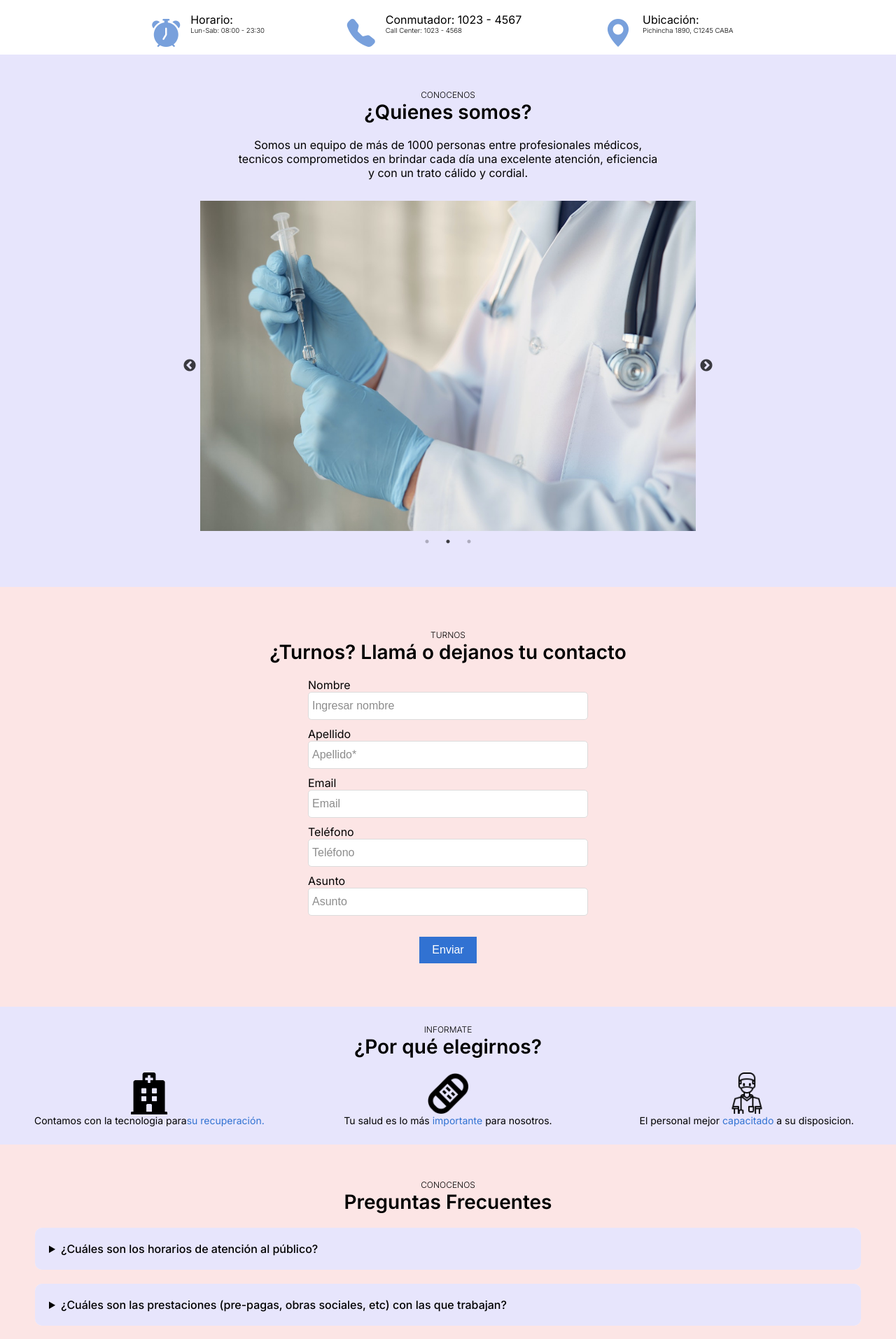
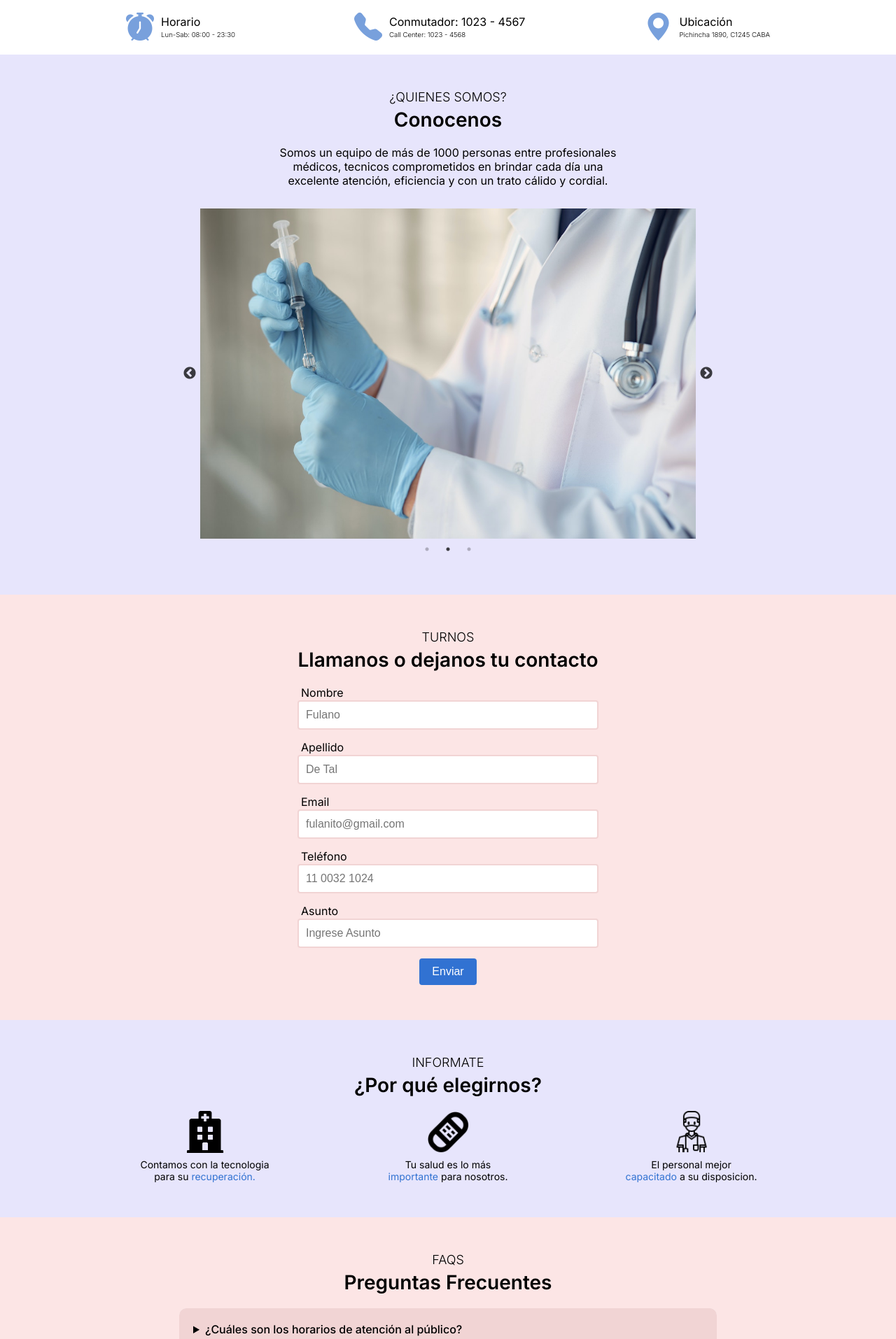
Before and after one commit to Blackpachamame/tpfinal-react-utn, a React (Vite) app: page / in a window 1280 px wide. Shown: the part 802-2716 px from the top of the page at 70% size. Built offline with nearby package versions, Linux system fonts and the light colour scheme.

Commit message:
Estilos corregidos para desktop

```diff
--- a/index.html
+++ b/index.html
@@ -9,7 +9,8 @@
   <link rel="preconnect" href="https://fonts.gstatic.com" crossorigin>
   <link href="https://fonts.googleapis.com/css2?family=Inter:wght@300;400;500;600&display=swap" rel="stylesheet">
 
-  <link rel="stylesheet" href="https://cdn.jsdelivr.net/npm/bootstrap-icons@1.9.1/font/bootstrap-icons.css" />
+  <link rel="stylesheet" href="https://cdn.jsdelivr.net/npm/bootstrap-icons@1.11.1/font/bootstrap-icons.css"
+    integrity="sha384-4LISF5TTJX/fLmGSxO53rV4miRxdg84mZsxmO8Rx5jGtp/LbrixFETvWa5a6sESd" crossorigin="anonymous">
   <script src="https://code.jquery.com/jquery-3.6.0.min.js"></script>
 
   <link rel="stylesheet" type="text/css" href="//cdn.jsdelivr.net/npm/slick-carousel@1.8.1/slick/slick.css" />
--- a/src/components/About/index.jsx
+++ b/src/components/About/index.jsx
@@ -6,9 +6,9 @@ export default function About() {
   return (
     <section id="quienSomos">
       <div className="contenedorQuienes">
-        <h5 className="itemQuienes1">CONOCENOS</h5>
-        <h4 className="itemQuienes2">¿Quienes somos?</h4>
-        <p className="itemQuienes3">
+        <h3>¿Quienes somos?</h3>
+        <h2>Conocenos</h2>
+        <p className="itemQuienes">
           Somos un equipo de más de 1000 personas entre profesionales médicos,
           tecnicos comprometidos en brindar cada día una excelente atención,
           eficiencia y con un trato cálido y cordial.
--- a/src/components/FaqsYMapa/index.jsx
+++ b/src/components/FaqsYMapa/index.jsx
@@ -1,8 +1,8 @@
 export default function FaqsYMapa() {
   return (
     <section id="faq" className="contenedorPreguntas">
-      <h4 className="itemPreguntas1">CONOCENOS</h4>
-      <h2 className="itemPreguntas2">Preguntas Frecuentes</h2>
+      <h3>Faqs</h3>
+      <h2>Preguntas Frecuentes</h2>
       <div className="acordeon">
         <details>
           <summary>¿Cuáles son los horarios de atención al público?</summary>
@@ -14,13 +14,10 @@ export default function FaqsYMapa() {
         </details>
 
         <details>
-          <summary>
-            ¿Cuáles son las prestaciones (pre-pagas, obras sociales, etc) con
-            las que trabajan?
-          </summary>
+          <summary>¿Cuáles son las prestaciones con las que trabajan?</summary>
           <p className="contenidoDetails">
             Clínica Santo Viernes tiene relación con todas las prestadoras del
-            país. Además atendemos a particulares.
+            país, además atendemos a particulares.
           </p>
         </details>
 
@@ -28,7 +25,7 @@ export default function FaqsYMapa() {
           <summary>¿Cuáles son los datos de contacto?</summary>
           <ul className="contenidoDetails">
             <li>
-              Atención telefónica de nuestro call center: +54 (341) 1023 4567.
+              Atención telefónica de nuestro call center: +54 (341) 1023 4567
             </li>
             <li>
               A través de nuestro e-mail: turnos@clinicasantoviernes.com.ar
--- a/src/components/Footer/index.jsx
+++ b/src/components/Footer/index.jsx
@@ -14,7 +14,7 @@ export default function Footer() {
         </div>
       </div>
       <div className="copyR">
-        <p>2023 Todos los derechos Reservados</p>
+        <p>2023 © Todos los derechos Reservados</p>
       </div>
     </footer>
   );
--- a/src/components/InfoClinica/index.jsx
+++ b/src/components/InfoClinica/index.jsx
@@ -1,23 +1,25 @@
-
-
 export default function InfoClinica() {
   return (
-<section id="infoClinica">
-            <div className="contenedorInfo">
+    <section id="infoClinica" className="contenedorInfo">
+      <div className="info">
         <i className="infoLogo bi bi-alarm-fill"></i>
         <div className="infoCarta">
-                    <h1>Horario:</h1>
-                    <h3>Lun-Sab: 08:00 - 23:30</h3>
+          <h6>Horario</h6>
+          <p>Lun-Sab: 08:00 - 23:30</p>
         </div>
+      </div>
+      <div className="info">
         <i className="infoLogo bi bi-telephone-fill"></i>
         <div className="infoCarta">
-                    <h1>Conmutador: 1023 - 4567</h1>
-                    <h3>Call Center: 1023 - 4568</h3>
+          <h6>Conmutador: 1023 - 4567</h6>
+          <p>Call Center: 1023 - 4568</p>
         </div>
+      </div>
+      <div className="info">
         <i className="infoLogo bi bi-geo-alt-fill"></i>
         <div className="infoCarta">
-                    <h1>Ubicación:</h1>
-                    <h3>Pichincha 1890, C1245 CABA</h3>
+          <h6>Ubicación</h6>
+          <p>Pichincha 1890, C1245 CABA</p>
         </div>
       </div>
     </section>
--- a/src/components/Informate/index.jsx
+++ b/src/components/Informate/index.jsx
@@ -3,37 +3,33 @@ import medicina from "../../assets/img/3678442_hospital_medicine_icon.png";
 import hospital from "../../assets/img/5929124_doctor_healthcare_hospital_medical_medicine_icon.png";
 export default function Informate() {
   return (
-        <div id="BA" className="contenedorAyuda">
-			<p className="itemAyuda1">INFORMATE</p>
-			<p className="itemAyuda2">¿Por qué elegirnos?</p>
-			<div className="contenedorItemsAyuda">
-				<div className="itemsAyuda">
+    <section id="informate" className="contenedorInformate">
+      <h3>Informate</h3>
+      <h2>¿Por qué elegirnos?</h2>
+      <div className="contenedorItemsInformate">
+        <div className="itemsInformate">
           <img src={recuperacion} alt="" className="iconito" />
           <p>
-						Contamos con la tecnologia para
-						<span style={{ color: '#3172d2' }}>su recuperación.</span>
+            Contamos con la tecnologia para su{" "}
+            <span style={{ color: "#3172d2" }}>recuperación.</span>
           </p>
         </div>
-				<div className="itemsAyuda">
-					<img src= {medicina} alt="" className="iconito" />
+        <div className="itemsInformate">
+          <img src={medicina} alt="" className="iconito" />
           <p>
-						Tu salud es lo más <span style={{ color: '#3172d2' }}>importante</span> para
-						nosotros.
-
+            Tu salud es lo más{" "}
+            <span style={{ color: "#3172d2" }}>importante</span> para nosotros.
           </p>
         </div>
-				<div className="itemsAyuda">
-					<img
-						src={hospital}
-						alt=""
-						className="iconito"
-					/>
+        <div className="itemsInformate">
+          <img src={hospital} alt="" className="iconito" />
           <p>
-						El personal mejor <span style={{ color: '#3172d2' }}>capacitado</span> a su
+            El personal mejor{" "}
+            <span style={{ color: "#3172d2" }}>capacitado</span> a su
             disposicion.
           </p>
         </div>
       </div>
-		</div>
-    )
+    </section>
+  );
 }
--- a/src/components/Turnos/Campo.jsx
+++ b/src/components/Turnos/Campo.jsx
@@ -17,7 +17,7 @@ const Campo = ({
     <div className="campo">
       <label htmlFor={label}>{label}</label>
       <input
-        className="itemRegistrate inputs"
+        className="inputs"
         id={label}
         name={label}
         placeholder={placeholder}
--- a/src/components/Turnos/index.jsx
+++ b/src/components/Turnos/index.jsx
@@ -21,15 +21,13 @@ export default function Turnos() {
   };
 
   return (
-    <div id="registro" className="contenedorRegistrate">
-      <div className="itemRegistrate1">TURNOS</div>
-      <div className="itemRegistrate2">
-        ¿Turnos? Llamá o dejanos tu contacto
-      </div>
+    <section id="registro" className="contenedorRegistrate">
+      <h3>Turnos</h3>
+      <h2>Llamanos o dejanos tu contacto</h2>
       <form onSubmit={manejarEnvio} className="formulario">
         <Campo
           label="Nombre"
-          placeholder="Ingresar nombre"
+          placeholder="Fulano"
           required
           valor={nombre}
           actualizarValor={setNombre}
@@ -37,7 +35,7 @@ export default function Turnos() {
         {/* <p className="campo1">Error! Debes completar este campo!</p> */}
         <Campo
           label="Apellido"
-          placeholder="Apellido*"
+          placeholder="De Tal"
           required
           id="apellido"
           value={apellido}
@@ -47,7 +45,7 @@ export default function Turnos() {
         <Campo
           type="email"
           label="Email"
-          placeholder="Email"
+          placeholder="fulanito@gmail.com"
           required
           id="email"
           value={email}
@@ -57,7 +55,7 @@ export default function Turnos() {
         <Campo
           type="number"
           label="Teléfono"
-          placeholder="Teléfono"
+          placeholder="11 0032 1024"
           required
           id="telefono"
           value={telefono}
@@ -67,7 +65,7 @@ export default function Turnos() {
         <Campo
           type="text"
           label="Asunto"
-          placeholder="Asunto"
+          placeholder="Ingrese Asunto"
           required
           id="asunto"
           value={asunto}
@@ -77,6 +75,6 @@ export default function Turnos() {
 
         <button className="itemBoton">Enviar</button>
       </form>
-    </div>
+    </section>
   );
 }
--- a/src/index.css
+++ b/src/index.css
@@ -7,10 +7,32 @@
 body {
   font-family: "Inter", sans-serif;
   font-size: 16px;
+  font-weight: 400;
+}
+
+h1 {
+  font-size: 48px;
+  font-weight: 600;
+  margin-bottom: 15px;
+}
+
+h2 {
+  font-size: 28px;
+  color: rgb(0, 0, 0);
+  font-weight: 600;
+  margin-bottom: 20px;
+}
+
+h3 {
+  color: rgb(0, 0, 0);
+  font-size: 18px;
+  font-weight: 300;
+  text-transform: uppercase;
+  margin-bottom: 5px;
 }
 
 a {
-  color: black;
+  color: rgb(0, 0, 0);
   text-decoration: none;
 }
 
@@ -26,7 +48,9 @@ svg {
   height: auto;
 }
 
+/* HEADER */
 .header {
+  font-weight: 500;
   width: 100%;
   background: white;
   padding: 20px;
@@ -51,13 +75,21 @@ svg {
   gap: 25px;
 }
 
+.navbar ul li a {
+  transition: all 0.3s;
+}
+.navbar ul li a:not(.itemBtn):hover {
+  color: #2662b9;
+}
+
 .itemHeader {
   /* margin-left: 30px; */
   margin-right: 25px;
-  color: black;
+  color: rgb(0, 0, 0);
 }
 
 .itemBtn {
+  font-weight: 500;
   background: #3172d2;
   border-radius: 25px;
   text-align: center;
@@ -70,13 +102,15 @@ svg {
   color: rgb(255, 255, 255);
 }
 .itemBtn:hover {
-  background-color: #879dbd;
+  background-color: #2662b9;
 }
 
 .itemHeaderImg {
   margin-right: 110px;
 }
+/* CIERRE HEADER */
 
+/* INFO CLINICA */
 .contenedorImagen {
   width: 100%;
   min-height: calc(100vh - 80px);
@@ -99,46 +133,21 @@ svg {
   text-wrap: balance;
 }
 
-.itemImagen1 {
-  font-size: 48px;
-  font-weight: bold;
-  margin-bottom: 15px;
-}
-
 .itemImagen2 {
   font-size: 28px;
   max-width: 600px;
   margin-bottom: 30px;
 }
+/* CIERRE INFO CLINICA */
 
-/*
-.contenedorRegistrate{
-
-    height: 500px;
-    width: 100%;
-    display: flex;
-    flex-direction: column;
-    justify-content: center;
-    align-items: center;
-    background: white;
-
-}
-
-.itemRegistrate{
-    margin-top: 10px;
-    margin-bottom: 10px;
-}
-
-.inputs{
-    height:50px;
-    width:400px;
-}
-*/
-
+/* QUIENES SOMOS / ABOUT  */
 #quienSomos {
   width: 100%;
   background: rgb(231, 229, 252);
   padding: 50px;
+  display: flex;
+  flex-direction: column;
+  justify-content: center;
 }
 
 .contenedorQuienes {
@@ -171,157 +180,61 @@ svg {
   color: rgb(0, 0, 0);
 }
 
-.itemQuienes2,
-.itemAyuda2,
-.itemPreguntas2,
-.itemRegistrate2 {
-  font-weight: bold;
-  margin-bottom: 20px;
-}
-.itemQuienes1,
-.itemAyuda1,
-.itemRegistrate1,
-.itemPreguntas1 {
-  color: rgb(0, 0, 0);
-  font-size: 12px;
-  font-weight: lighter;
-}
-.itemQuienes2,
-.itemAyuda2,
-.itemPreguntas2,
-.itemRegistrate2 {
-  font-size: 28px;
-  color: black;
-  font-weight: bold;
-}
-.itemAyuda2 {
-  margin-top: 0;
-}
-
-.itemQuienes3 {
+.itemQuienes {
   max-width: 600px;
   text-align: center;
+  text-wrap: balance;
 }
+/* CIERRE QUIENES SOMOS / ABOUT  */
 
-.contenedorAyuda {
-  padding: 2% 0%;
-
-  background: rgb(231, 229, 252);
+/* TURNOS */
+.contenedorRegistrate {
   width: 100%;
-  /*height: 350px;*/
+  padding: 50px;
   display: flex;
   flex-direction: column;
   align-items: center;
-  align-content: center;
-  justify-content: center;
-}
-
-.contenedorItemsAyuda {
-  display: flex;
-  flex-direction: row;
-  width: 800px;
-  /*height: 150px;*/
-  justify-content: center;
-  align-items: center;
-}
-
-.itemsAyuda {
-  padding: 2% 0%;
-
-  display: flex;
-  flex-direction: column;
-  justify-content: center;
-  align-items: center;
-  font-size: 14px;
-  text-align: center;
-
-  width: 60%;
-  padding: 0% 3%;
-}
-
-.itemsAyuda i {
-  width: 50px;
-}
-
-.numeros {
-  color: black;
-  font-size: 20 px;
-  font-weight: bold;
-}
-
-.contenedorPreguntas {
-  width: 100%;
-  /*height: 730px;*/
-  display: flex;
-  flex-direction: column;
-  justify-content: center;
-  align-items: center;
-  background: rgb(252, 229, 229);
-}
-.contenedorRegistrate {
-  width: 100%;
-  height: 600px;
-  display: flex;
-  flex-direction: column;
-  justify-content: center;
-  align-items: center;
-  align-content: center;
   background: rgb(252, 229, 229);
 }
 
-.contenedorItemsPreguntas {
-  padding: 2% 0%;
-
-  /*height: 300px;
-	width: 800px;*/
-  margin-top: 30px;
+.formulario {
+  width: 100%;
+  max-width: 430px;
   display: flex;
+  flex-direction: column;
   align-items: center;
-  justify-content: center;
+  gap: 15px;
 }
 
-.contenedorInputs {
-  padding: 2% 0%;
-
-  align-self: center;
-  justify-self: center;
-  height: 400px;
-  width: 400px;
+.campo {
+  width: 100%;
   display: flex;
   flex-direction: column;
-  justify-content: center;
-  align-items: center;
 }
 
-.textInput {
-  height: 100px;
-  font-size: 14px;
-  padding-left: 5px;
-  color: rgb(49, 49, 49);
-  border: solid rgb(181, 178, 178) 1px;
-  border-radius: 5px;
+label {
+  margin-left: 5px;
+  margin-bottom: 1px;
 }
+
 .inputs {
-  padding-left: 5px;
   font-size: 16px;
-  height: 40px;
-  width: 400px;
-  margin-bottom: 10px;
-  border: 1px solid gainsboro;
-  border-radius: 5px;
+  padding: 10px;
+  border: 2px solid rgb(241, 212, 212);
+  border-radius: 4px;
 }
 
 .inputs::placeholder {
-  color: rgba(0, 0, 0, 0.452);
+  font-size: 16px;
 }
 
 .itemBoton {
+  font-size: 16px;
   color: white;
+  background-color: #3172d2;
   border: 8px solid #3172d2;
-  background-color: #3172d2;
-  margin-top: 20px;
+  border-radius: 4px;
   transition-duration: 0.3s;
-  font-size: 16px;
   padding: 2px 10px;
 }
 
@@ -330,33 +243,7 @@ svg {
   border: 8px solid #6491d4;
 }
 
-.itemBoton a {
-  color: white;
-}
-
-.itemH {
-  transition: all 0.3s;
-}
-.itemH:hover {
-  color: #879dbd;
-}
-.la-facebook-f {
-  font-size: 20px;
-  color: black;
-}
-
-.la-linkedin-in {
-  font-size: 24px;
-  color: black;
-}
-
-.la-linkedin-in:hover,
-.la-facebook-f:hover {
-  color: lightgrey;
-  transition: all 0.3s;
-}
-
-.campo1,
+/* .campo1,
 .campo2,
 .campo3,
 .campo4,
@@ -364,9 +251,40 @@ svg {
   color: red;
   margin-top: 0;
   margin-bottom: 1%;
+} */
+/* CIERRE TURNOS */
+
+/* INFORMATE */
+.contenedorInformate {
+  width: 100%;
+  background: rgb(231, 229, 252);
+  padding: 50px;
+  display: flex;
+  flex-direction: column;
+  align-items: center;
 }
 
-#faq {
+.contenedorItemsInformate {
+  width: 100%;
+  display: flex;
+  justify-content: space-evenly;
+  align-items: center;
+}
+
+.itemsInformate {
+  width: 210px;
+  font-size: 14px;
+  text-align: center;
+  text-wrap: balance;
+  display: flex;
+  flex-direction: column;
+  align-items: center;
+  gap: 8px;
+}
+/* CIERRE INFORMATE */
+
+/* FAQ */
+.contenedorPreguntas {
   width: 100%;
   padding: 50px;
   display: flex;
@@ -380,17 +298,20 @@ svg {
   width: 100%;
   display: flex;
   flex-direction: column;
+  align-items: center;
   gap: 20px;
 }
 
 details {
+  width: 100%;
+  max-width: 768px;
   background-color: rgb(248 247 251);
   border-radius: 10px;
 }
 
 summary {
   font-weight: 500;
-  background-color: #e7e5fc;
+  background-color: #f1d4d4;
   padding: 20px;
   border-radius: 10px;
 }
@@ -403,50 +324,50 @@ details[open] > summary {
   padding: 20px;
 }
 
-/* Preguntas */
+ul.contenidoDetails li {
+  list-style: initial;
+  margin-left: 20px;
+}
+/* CIERRE FAQ */
 
-/*.acordeon {
+/* INFO CLINICA */
+.contenedorInfo {
+  display: flex;
+  justify-content: space-evenly;
+  align-items: center;
+  flex-wrap: wrap;
+  gap: 40px;
+  padding: 20px 50px;
+}
 
-	margin-left: 80px;
-	margin-right: 50px;
-}*/
-.acordeon-item {
-  padding-bottom: 1%;
-  border-bottom: 1px solid #e5e5e5;
+.info {
+  display: flex;
+  align-items: center;
+  gap: 10px;
 }
-.acordeon-item button {
-  padding-left: 1%;
-  border-radius: 5px;
-  position: relative;
-  text-align: left;
-  display: block;
-  width: 100%;
-  padding: 1rem 0;
-  font-size: 10px;
-  color: rgb(55, 54, 54);
-  border: none;
-  outline: none;
-  background-color: #f8fbffdd;
+
+.infoLogo {
+  font-size: 40px;
+  color: #78a0dc;
+  display: inline-flex;
 }
-.acordeon-item button:hover {
-  cursor: pointer;
+
+.infoCarta {
+  display: flex;
+  flex-direction: column;
+  gap: 3px;
 }
-.respu li {
-  font-size: 13px;
-  margin-bottom: 10px;
+
+.infoCarta h6 {
+  font-size: 1em;
+  font-weight: 400;
 }
-.respu p {
-  font-size: 13px;
-  margin-bottom: 10px;
+
+.infoCarta p {
+  font-size: 0.6em;
+  font-weight: 100;
 }
-.botonpreg {
-  display: flex;
-  justify-content: space-between;
-}
-.botonpreg span {
-  font-size: 13px;
-  margin: 10px;
-}
+/* CIERRE INFO CLINICA */
 
 @media (max-width: 768px) {
   .acordeon {
@@ -482,25 +403,12 @@ details[open] > summary {
   align-items: center;
 }
 
-/* Inputs */
-.campo {
-  width: 100%;
-  display: flex;
-  flex-direction: column;
-}
-
-.formulario {
-  display: flex;
-  flex-direction: column;
-  align-items: center;
-}
-
 .footer {
   padding: 0.5% 3%;
   width: 100%;
   /*height: 150px;*/
   background: #5488d6;
-  color: black;
+  color: rgb(0, 0, 0);
   display: flex;
   justify-content: center;
   align-items: center;
@@ -517,7 +425,7 @@ details[open] > summary {
 
 .subContenedorF2 {
   width: 55%;
-  border-top: solid black 1px;
+  border-top: solid rgb(0, 0, 0) 1px;
   align-self: center;
   height: 55px;
   text-align: center;
@@ -564,9 +472,6 @@ details[open] > summary {
 }
 
 @media only screen and (max-width: 767.98px) {
-  .header {
-    display: none;
-  }
   .containerHeaderResponsive {
     display: inline-block;
     position: fixed;
@@ -616,10 +521,6 @@ details[open] > summary {
     top: -10px;
   }
 
-  .contenedorImagen {
-    margin-top: 40px;
-  }
-
   .itemHeaderR,
   .itemLogin {
     padding: 0.5%;
@@ -628,54 +529,6 @@ details[open] > summary {
   .contFoot {
     width: 100%;
   }
-}
-.contenedorFaqsYMapa,
-.contenedorItemsAyuda,
-.contenedorAyuda,
-.contenedorRegistrate,
-.contenedorQuienes,
-#qsCarrusel,
-.contenedorImagen {
-  width: 100%;
-}
-
-.contenedorInfo {
-  display: flex;
-  justify-content: center;
-  align-items: center;
-
-  background-color: white;
-  background-size: 100%;
-  height: 80px;
-
-  padding-left: 8%;
-}
-
-.infoLogo {
-  height: 30px;
-  padding-right: 15px;
-  font-size: 40px;
-  color: #78a0dc;
-  padding-bottom: 1%;
-}
-
-.infoCarta {
-  flex-flow: row;
-  justify-content: space-between;
-  align-items: center;
-
-  padding-right: 10%;
-  padding-bottom: 0.8%;
-}
-
-.infoCarta h1 {
-  font-size: 1em;
-  font-weight: 400;
-}
-
-.infoCarta h3 {
-  font-size: 0.6em;
-  font-weight: 100;
 }
 
 #contenedorMapa {
@@ -830,23 +683,17 @@ ul .itemHeaderImg {
 }
 
 @media screen and (max-width: 767.98px) {
-  .contenedorFaqsYMapa,
-  .contenedorItemsAyuda,
-  .contenedorAyuda,
-  .contenedorRegistrate,
-  .contenedorQuienes,
-  #qsCarrusel,
-  .contenedorImagen {
+  .contenedorFaqsYMapa {
     width: 125%;
     flex-direction: column;
   }
   /* .contenedorFaqsYMapa, */
-  .contenedorItemsAyuda {
+  .contenedorItemsInformate {
     width: 100%;
     flex-direction: column;
   }
 
-  .itemsAyuda {
+  .itemsInformate {
     padding: 1% 2%;
   }
 
@@ -887,20 +734,7 @@ ul .itemHeaderImg {
 }
 
 @media screen and (max-width: 600px) {
-  .contenedorFaqsYMapa,
-  .contenedorItemsAyuda,
-  .contenedorAyuda,
-  .contenedorRegistrate,
-  .contenedorQuienes,
-  #qsCarrusel,
-  .contenedorImagen {
-    width: 125%;
-    flex-direction: column;
-  }
-  .itemPreguntas2 {
-    text-align: center;
-  }
-  .itemsAyuda {
+  .itemsInformate {
     padding: 1% 2%;
   }
 
@@ -908,8 +742,7 @@ ul .itemHeaderImg {
     width: 100%;
   }
 
-  .itemQuienes3,
-  .contenedorItemsAyuda {
+  .contenedorItemsInformate {
     width: 70%;
   }
   .contFoot {
@@ -934,14 +767,6 @@ ul .itemHeaderImg {
     margin: 0;
     justify-content: center;
   }
-
-  .contenedorInfo {
-    justify-content: center;
-    align-items: center;
-
-    padding-left: 30%;
-    padding-bottom: 2%;
-  }
   .contenedorMapa {
     margin-top: 0;
   }
```
Also changed, not shown: src/components/Bienvenida/index.jsx (+8 -6 lines), src/components/Header/index.jsx (+5 -13 lines). Lines whose indentation alone changed are shown as unchanged.
